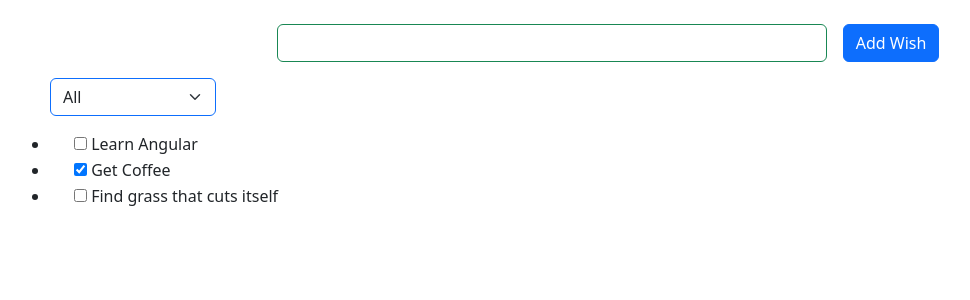
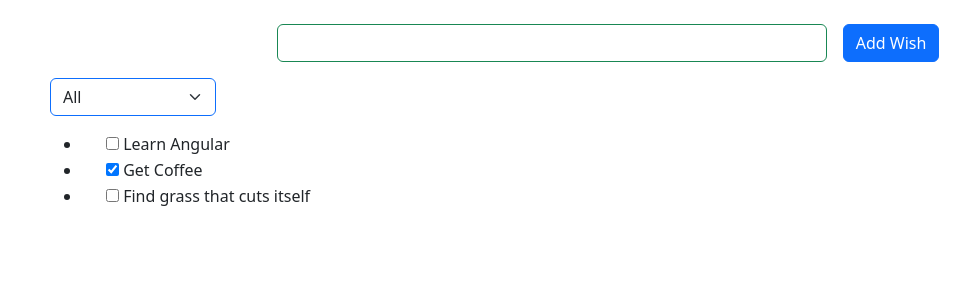
Before and after one commit to Roman123-game/whishlist, an Angular app: page / in a window 1280 px wide. Shown: the top 300 px of the page, without its empty margins (32-1002 px from the left). Built offline with nearby package versions, Linux system fonts and the light colour scheme.

Commit message:
update app.component.html and app.component.ts

```diff
--- a/src/app/app.component.html
+++ b/src/app/app.component.html
@@ -6,10 +6,7 @@
       <input type="text" name="new-wish-text" class="form-control border border-success" [(ngModel)]="newWishText">
     </div>
     <div class="col-auto">
-      <button
-        type="submit"
-        class="btn btn-primary"
-        (click)="$event.preventDefault(); addNewWish()">
+      <button type="submit" class="btn btn-primary" (click)="$event.preventDefault(); addNewWish()">
         Add Wish
       </button>
     </div>
@@ -17,11 +14,8 @@
 
   <div class="row mt-3">
     <div class="col-sm-2 ">
-      <select
-        class="form-select border border-primary"
-        [(ngModel)]="listFilter"
-        (ngModelChange)="filterChanged($event)"
-      >
+      <select class="form-select border border-primary" [(ngModel)]="listFilter"
+        (ngModelChange)="filterChanged($event)">
         <option value="0">All</option>
         <option value="1">Unfulfilled</option>
         <option value="2">Fulfilled</option>
@@ -29,30 +23,12 @@
     </div>
   </div>
 
+
+
   <div class="row mt-3">
-    <div *ngIf="visibleItems.length === 0; else showItems">
-      There are no wishes to display.
-    </div>
+    <app-wish-item [wishes]="visibleItems"></app-wish-item>
 
-    <ng-template #showItems>
-      <ul class="wish-list ">
-        <li *ngFor="let item of visibleItems; index as ii">
-            <div class="form-check">
-              <label class="form-check-label">
-                <input
-                  class="checkbox"
-                  type="checkbox"
-                  [checked]="item.isComplete"
-                  [attr.data-index]="ii"
-                  (click)="toggleItem(item)"
-                > {{item.wishItem}}
-              </label>
-            </div>
-        </li>
-      </ul>
-    </ng-template>
   </div>
 
 
-
 </div>
--- a/src/app/app.component.ts
+++ b/src/app/app.component.ts
@@ -3,11 +3,11 @@ import { CommonModule } from '@angular/common';
 import { RouterOutlet } from '@angular/router';
 import { WishItem } from '../shared/wishItems';
 import { FormsModule } from '@angular/forms';
-
+import { WishItemsComponent } from './wish-item/wish-item.component';
 @Component({
   selector: 'app-root',
   standalone: true,
-  imports: [CommonModule, RouterOutlet,FormsModule],
+  imports: [CommonModule, RouterOutlet,FormsModule, WishItemsComponent],
   templateUrl: './app.component.html',
   styleUrl: './app.component.css',
 })
@@ -41,10 +41,7 @@ export class AppComponent {
     }
   }
 
-  toggleItem(item : WishItem) {
-    item.isComplete = !item.isComplete;
-    console.log(item);
-  }
+
 }
 
   // filterChange(value:any){
--- /dev/null
+++ b/src/app/wish-item/wish-item.component.html
@@ -0,0 +1,23 @@
+
+
+
+  <div *ngIf="wishes.length === 0; else showItems">
+    There are no wishes to display.
+  </div>
+  <ng-template #showItems>
+    <ul class="wish-list ">
+      <li *ngFor="let item of wishes; index as ii">
+          <div class="form-check">
+            <label class="form-check-label">
+              <input
+                class="checkbox"
+                type="checkbox"
+                [checked]="item.isComplete"
+                [attr.data-index]="ii"
+                (click)="toggleItem(item)"
+              > {{item.wishItem}}
+            </label>
+          </div>
+      </li>
+    </ul>
+  </ng-template>
--- /dev/null
+++ b/src/app/wish-item/wish-item.component.ts
@@ -0,0 +1,22 @@
+import { Component,Input} from '@angular/core';
+import { FormsModule } from '@angular/forms';
+import { CommonModule } from '@angular/common';
+import { WishItem } from '../../shared/wishItems';
+
+@Component({
+  selector: 'app-wish-item',
+  standalone: true,
+  imports: [FormsModule,CommonModule ],
+  templateUrl: './wish-item.component.html',
+  styleUrl: './wish-item.component.css'
+})
+export class WishItemsComponent {
+
+@Input() wishes:WishItem[]=[]
+
+  toggleItem(item : WishItem) {
+    item.isComplete = !item.isComplete;
+    console.log(item);
+  }
+
+}
```
Also changed, not shown: src/app/wish-item/wish-item.component.css (added).
